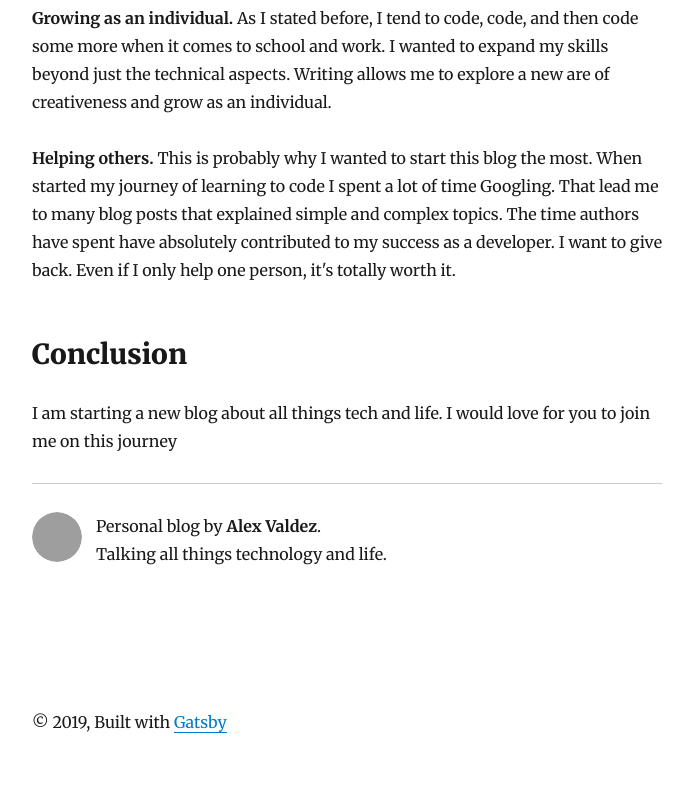
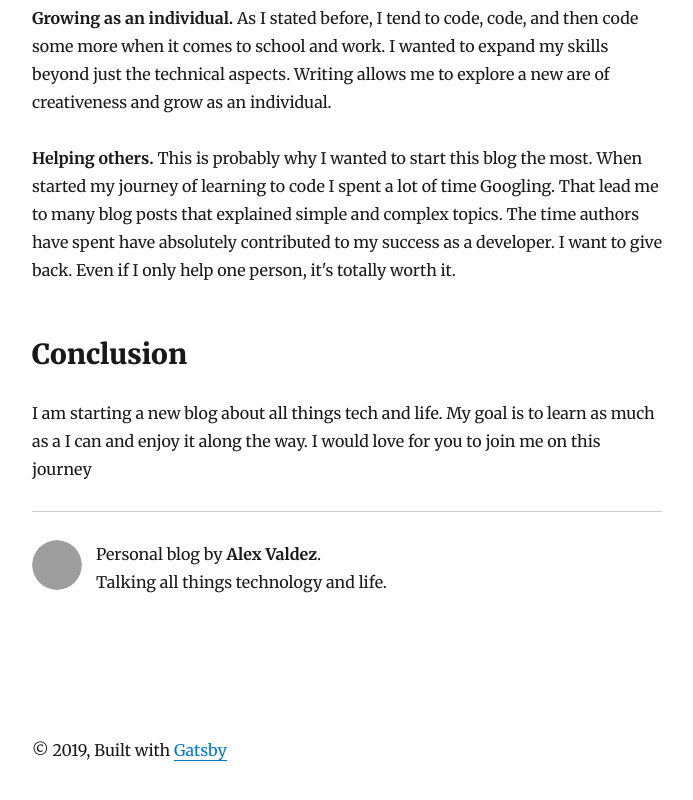
Before and after one commit to arevaldez/TechFlip, a Gatsby site: page /first-post/first-post/ in a window 1280 px wide. Shown: the part 1484-2284 px from the top of the page, without its empty margins (293-986 px from the left). Before the commit the page ends 2262 px from the top, so only its background shows below. Built offline with nearby package versions, Linux system fonts and the light colour scheme; Gatsby itself is replaced by a stand-in of ours; some packages are replaced by stand-ins of ours; grey boxes are pictures that could not be loaded.

Commit message:
Testing deploy

```diff
--- a/content/blog/first-post/first-post.md
+++ b/content/blog/first-post/first-post.md
@@ -28,4 +28,4 @@ Howdy! And welcome to my tech and life blog - **_TechFlip_**. This is my first p
 
 ## Conclusion
 
-I am starting a new blog about all things tech and life. I would love for you to join me on this journey
+I am starting a new blog about all things tech and life. My goal is to learn as much as a I can and enjoy it along the way. I would love for you to join me on this journey
```
Also changed, not shown: content/assets/profile-pic0.jpg (added), 2 other files.
